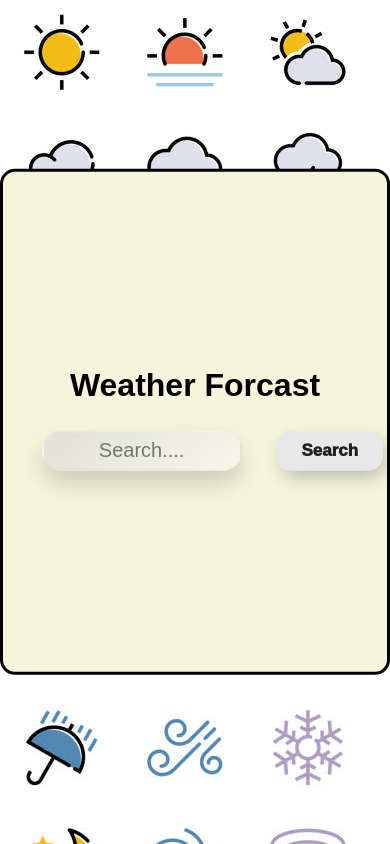
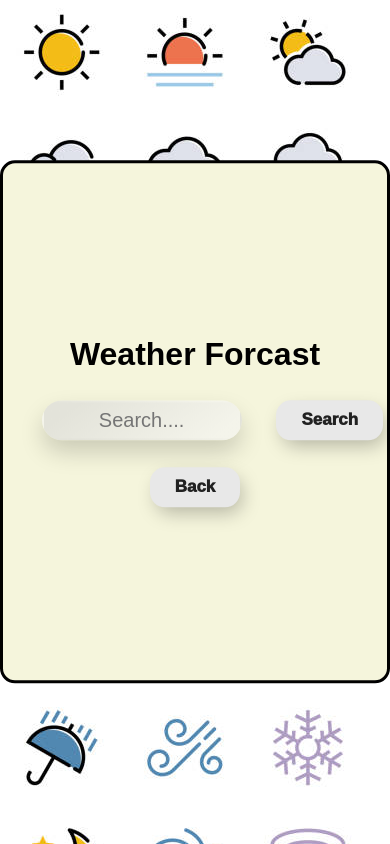
Before and after one commit to MohammadHarakeh/multi-app, a React (Create React App) app: page /weather in a window 390 px wide. Built offline with nearby package versions, Linux system fonts and the light colour scheme.

Commit message:
added back button

```diff
--- a/src/Pages/componenets/Weather/weather.css
+++ b/src/Pages/componenets/Weather/weather.css
@@ -1,4 +1,7 @@
 .weather-wrapper {
+  display: flex;
+  flex-direction: column;
+  justify-content: center;
   background-image: url("/src/Assets/weatherBackGround.jpg");
   height: 100vh;
   z-index: -1;
@@ -11,7 +14,7 @@
   justify-content: center;
   flex-direction: column;
   width: 30%;
-  height: 45vh;
+  height: 50vh;
   top: 50%;
   left: 50%;
   transform: translate(-50%, -50%);
@@ -97,30 +100,36 @@
   width: 100%;
 }
 
-@media screen and (max-width: 1450px) {
+.back-btn {
+  display: flex;
+  justify-content: center;
+  align-items: flex-end;
+}
+
+@media screen and (max-width: 1500px) {
   .weather-card-wrapper {
     width: 35%;
-    height: 55vh;
+    height: 65vh;
   }
 }
 
 @media screen and (max-width: 1000px) {
   .weather-card-wrapper {
     width: 50%;
-    height: 55vh;
+    height: 62vh;
   }
 }
 
 @media screen and (max-width: 650px) {
   .weather-card-wrapper {
     width: 80%;
-    height: 60vh;
+    height: 62vh;
   }
 }
 
 @media screen and (max-width: 400px) {
   .weather-card-wrapper {
     width: 100%;
-    height: 60vh;
+    height: 62vh;
   }
 }
--- a/src/Pages/componenets/Weather/weather.jsx
+++ b/src/Pages/componenets/Weather/weather.jsx
@@ -1,4 +1,5 @@
 import React, { useState, useEffect } from "react";
+import { useNavigate } from "react-router-dom";
 import "./weather.css";
 
 const api = {
@@ -12,6 +13,11 @@ function Weather() {
   const [predicted, setPredicted] = useState("");
   const [lat, setLat] = useState("");
   const [lon, setLon] = useState("");
+
+  const navigate = useNavigate();
+  const backClick = () => {
+    navigate("/");
+  };
 
   const searchPressed = async () => {
     const response = await fetch(
@@ -101,6 +107,10 @@ function Weather() {
             <b>Day 3 Forecast: </b> {predicted.hourly.temperature_2m[68]} °C
           </p>
         )}
+
+        <div className="search-wrapper back-btn">
+          <button onClick={backClick}>Back</button>
+        </div>
       </div>
     </div>
   );
```
Also changed, not shown: src/Pages/componenets/Weather/index.jsx (deleted, +0 -7 lines).
